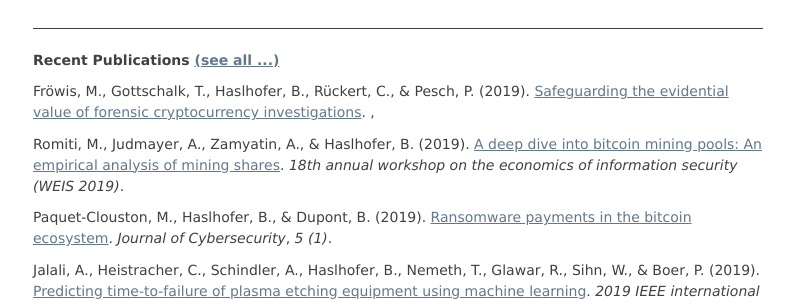
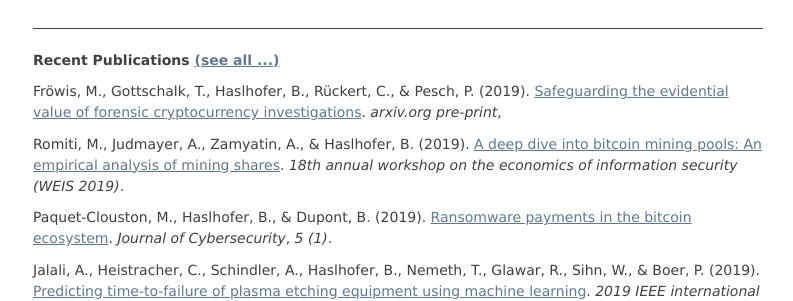
Before and after one commit to behas/behas.github.com, a Jekyll site: the page built from index.html, in a window 1280 px wide and 900 px high, scrolled down 568 px. Shown: the part 156-457 px from the top of the window, without its empty margins (242-1035 px from the left). Built offline with Jekyll 4.4.1, drawn with Linux system fonts in a browser that asks for light colours.

Commit message:
fixed journal

```diff
--- a/_data/papers.yml
+++ b/_data/papers.yml
@@ -16,6 +16,7 @@ references:
   issued:
   - year: '2019'
   title: Safeguarding the evidential value of forensic cryptocurrency investigations
+  container-title: arxiv.org pre-print
   URL: https://arxiv.org/abs/1906.12221
 
 - id: Romiti:2019aa
--- a/bibliography.bib
+++ b/bibliography.bib
@@ -3,6 +3,7 @@
 @article{Froewis:2019bc,
 	Author = {Michael Fröwis and Thilo Gottschalk and Bernhard Haslhofer and Christian Rückert and Paulina Pesch},
 	Title = {Safeguarding the Evidential Value of Forensic Cryptocurrency Investigations},
+	Journal = {arxiv.org pre-print},
 	Year = {2019},
 	Url = {https://arxiv.org/abs/1906.12221}
 }
```
